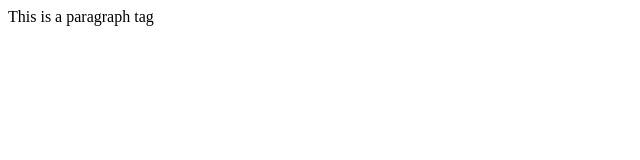
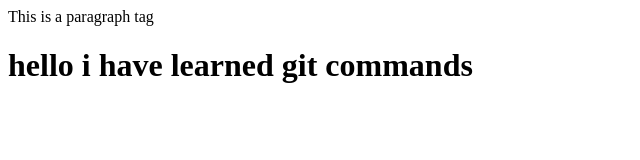
Before and after one commit to Reshma-Git27/LocalRw, a plain HTML site: page index.html in a window 1280 px wide. Shown: the whole page, without its empty margins (0-640 px from the left). Drawn offline with Linux system fonts and the light colour scheme.

Commit message:
learned git

```diff
--- a/index.html
+++ b/index.html
@@ -1 +1,2 @@
 <p>This is a paragraph tag</p>
+<h1>hello i have learned git commands</h1>
```
